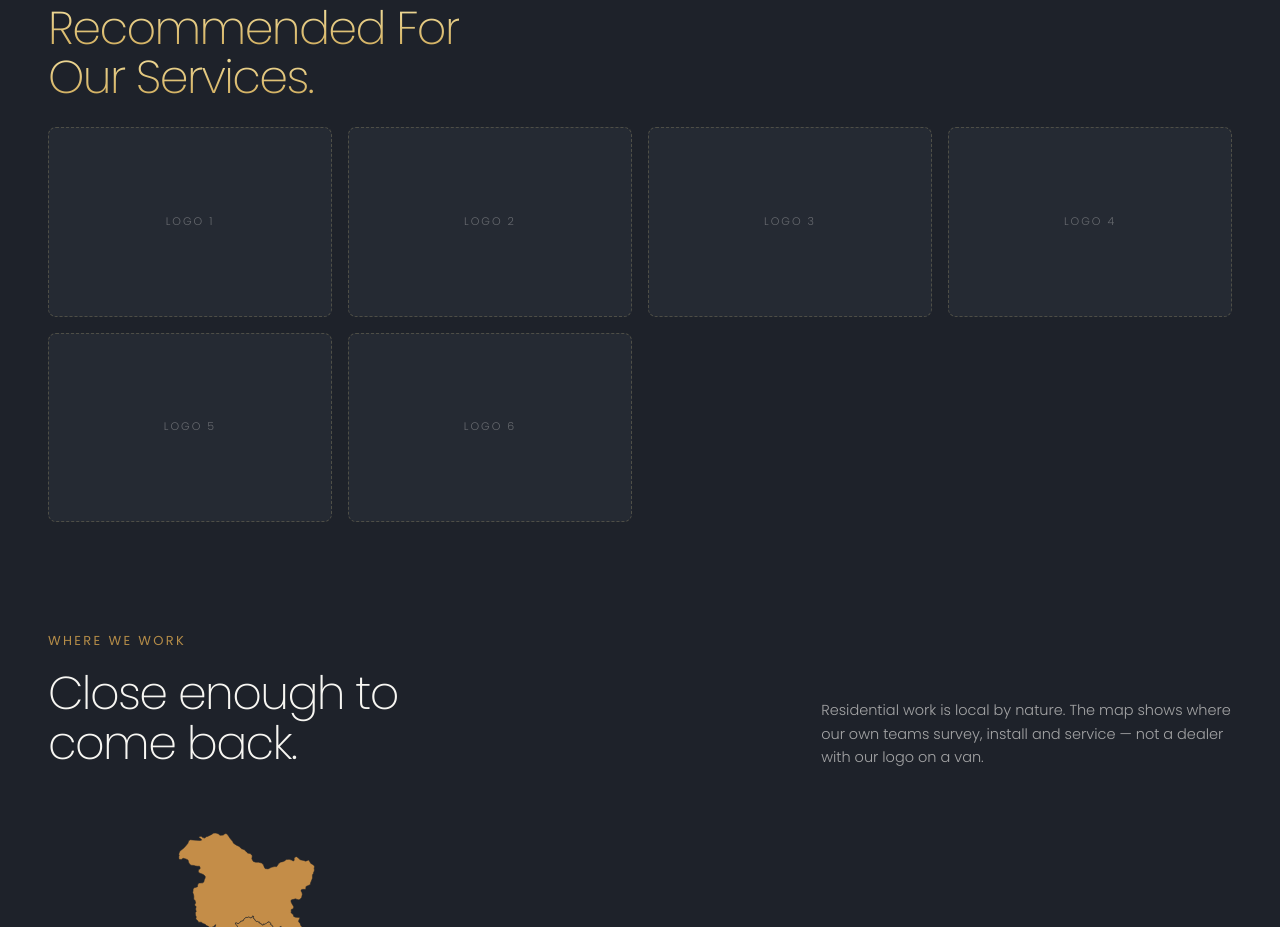
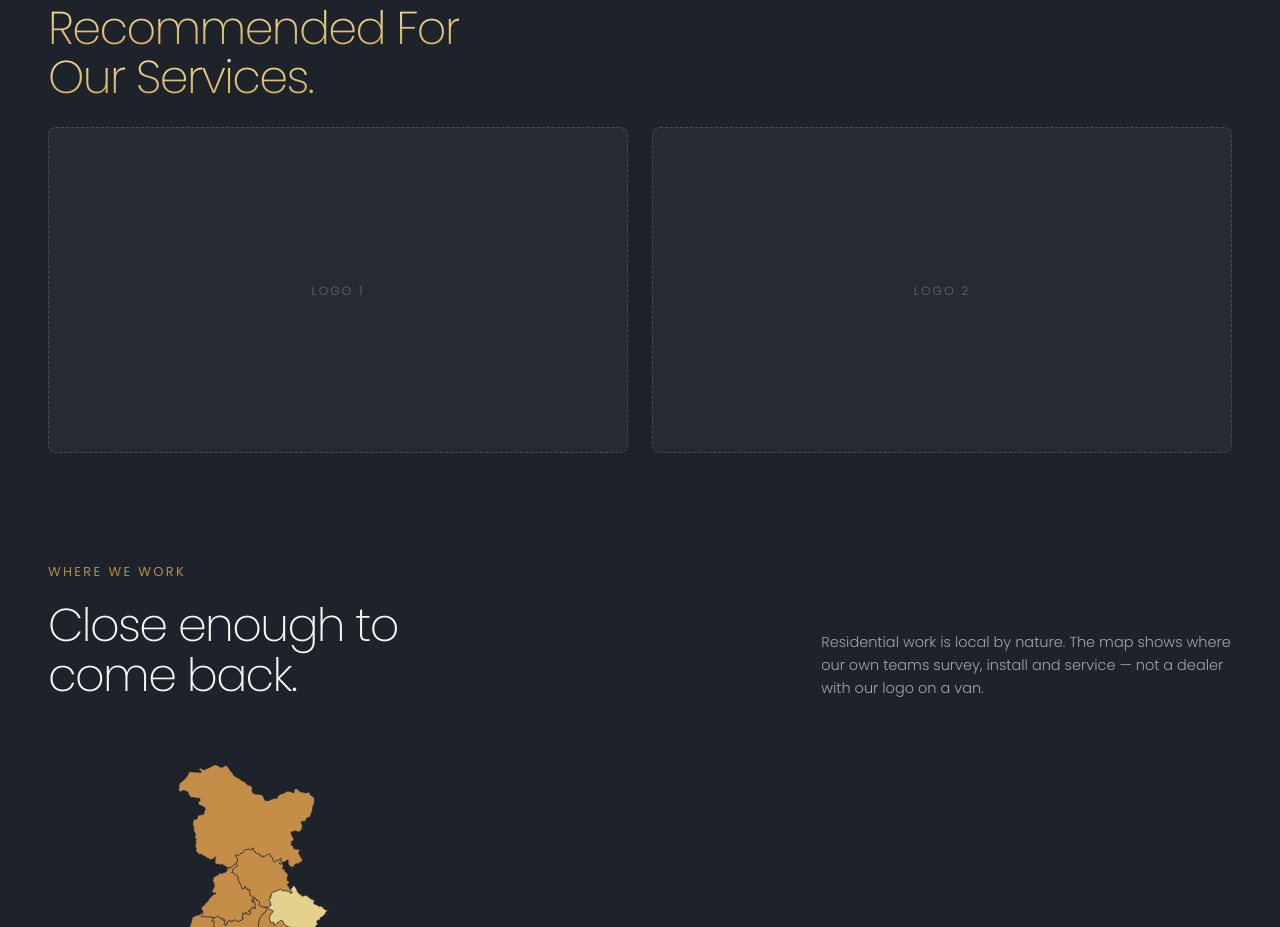
Before and after one commit to codenamesilver-alt/krypton-energy-react, a React (Vite) app in the folder app/: page /about in a window 1280 px wide. Shown: the part 1580-2507 px from the top of the page. Built offline with nearby package versions, Linux system fonts and the light colour scheme; no server answers.

Commit message:
Reduce endorsement slots to 2 large (16:9) placeholders

```diff
--- a/app/src/sections/About.tsx
+++ b/app/src/sections/About.tsx
@@ -61,7 +61,7 @@ export default function About() {
             </div>
           </div>
           <div className="endorsement-grid">
-            {[1, 2, 3, 4, 5, 6].map((n) => (
+            {[1, 2].map((n) => (
               <div className="endorsement-slot" key={n}>
                 <span className="placeholder-text">Logo {n}</span>
               </div>
--- a/app/src/styles/about.css
+++ b/app/src/styles/about.css
@@ -23,12 +23,11 @@
 .founder-sign{font-size:13px;color:var(--gold-light);font-style:italic;margin-top:8px !important}
 .founder-signature{display:flex;align-items:center;gap:16px;margin-top:16px}
 .endorsements-section{padding:48px 0 32px}
-.endorsement-grid{display:grid;grid-template-columns:repeat(4,1fr);gap:16px;margin-top:8px}
-.endorsement-slot{aspect-ratio:3/2;background:var(--ink-2);border:1px dashed var(--hair);border-radius:8px;display:flex;align-items:center;justify-content:center;transition:border-color .25s,background .25s}
+.endorsement-grid{display:grid;grid-template-columns:repeat(2,1fr);gap:24px;margin-top:8px}
+.endorsement-slot{aspect-ratio:16/9;background:var(--ink-2);border:1px dashed var(--hair);border-radius:8px;display:flex;align-items:center;justify-content:center;transition:border-color .25s,background .25s;min-height:260px}
 .endorsement-slot:hover{border-color:var(--gold);background:var(--ink-3)}
-.endorsement-slot .placeholder-text{font-size:11px;letter-spacing:.18em;text-transform:uppercase;color:var(--muted);opacity:.5}
-@media (max-width:900px){.endorsement-grid{grid-template-columns:repeat(3,1fr)}}
-@media (max-width:600px){.endorsement-grid{grid-template-columns:repeat(2,1fr)}}
+.endorsement-slot .placeholder-text{font-size:12px;letter-spacing:.18em;text-transform:uppercase;color:var(--muted);opacity:.5}
+@media (max-width:760px){.endorsement-grid{grid-template-columns:1fr}}
 .founder-logo{height:60px;width:auto;display:block;background:#000;padding:4px 8px;border-radius:4px}
 .founder-name{font-size:15px;font-weight:500;color:var(--white);letter-spacing:.02em}
 .founder-image{width:100%}
```
